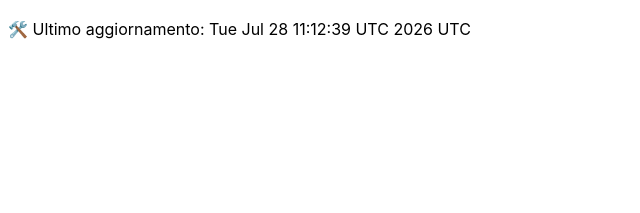
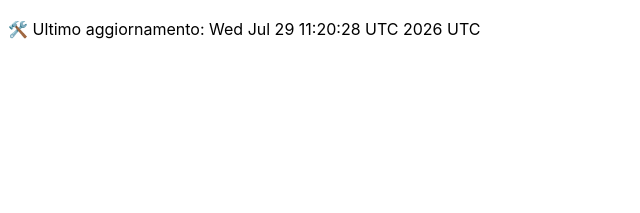
Before and after one commit to DanteTrb/DanteTrb.github.io, a Jekyll site: the page built from badges.md, in a window 1280 px wide. Shown: the top 213 px of the page, without its empty margins (0-640 px from the left). Built offline with Jekyll 4.4.1, drawn with Linux system fonts in a browser that asks for light colours; our own code applies the rules of GitHub Pages for plain Markdown files.

Commit message:
🛠️ Aggiornamento automatico badge

```diff
--- a/badges.md
+++ b/badges.md
@@ -1 +1 @@
-🛠️ Ultimo aggiornamento: Tue Jul 28 11:12:39 UTC 2026 UTC
+🛠️ Ultimo aggiornamento: Wed Jul 29 11:20:28 UTC 2026 UTC
```
